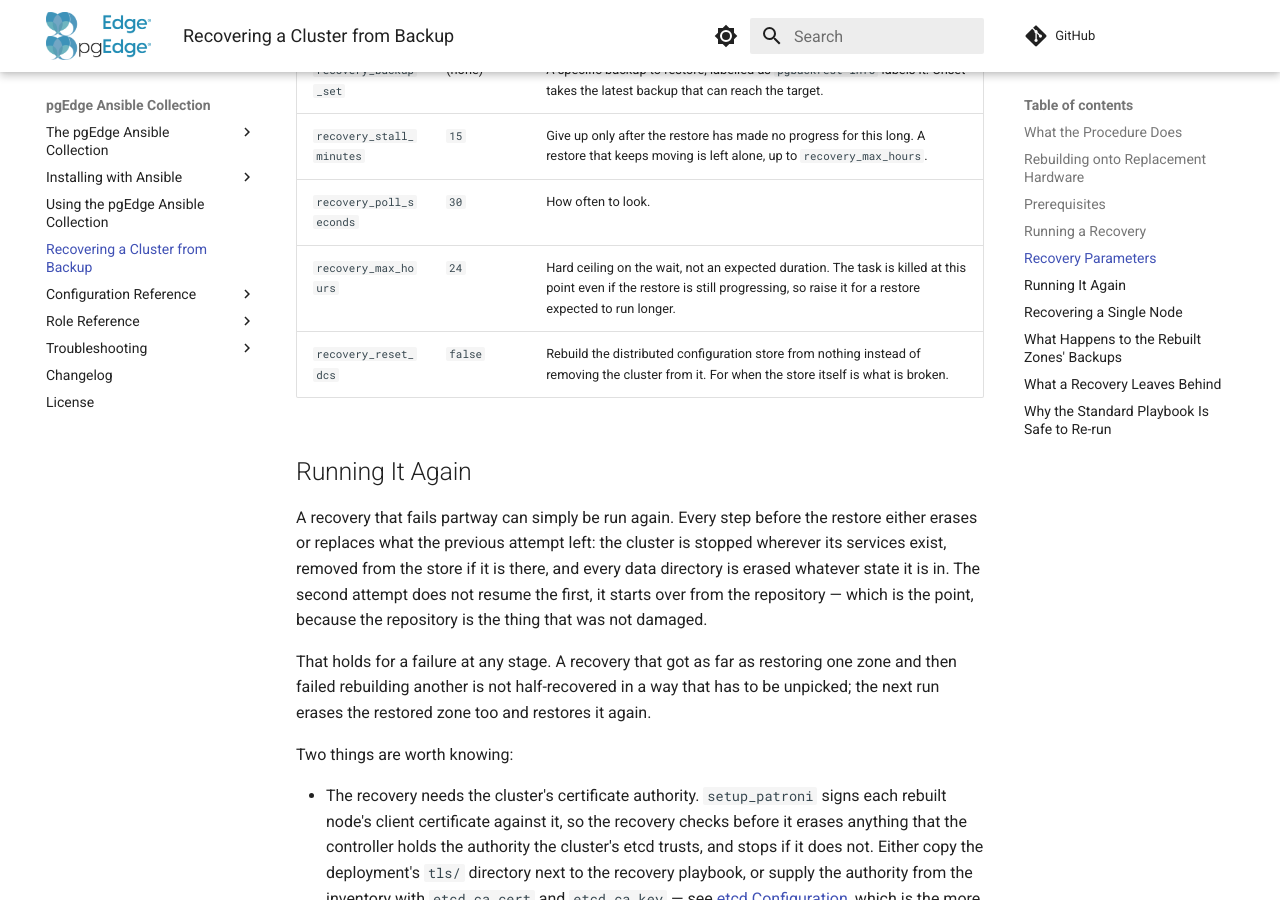
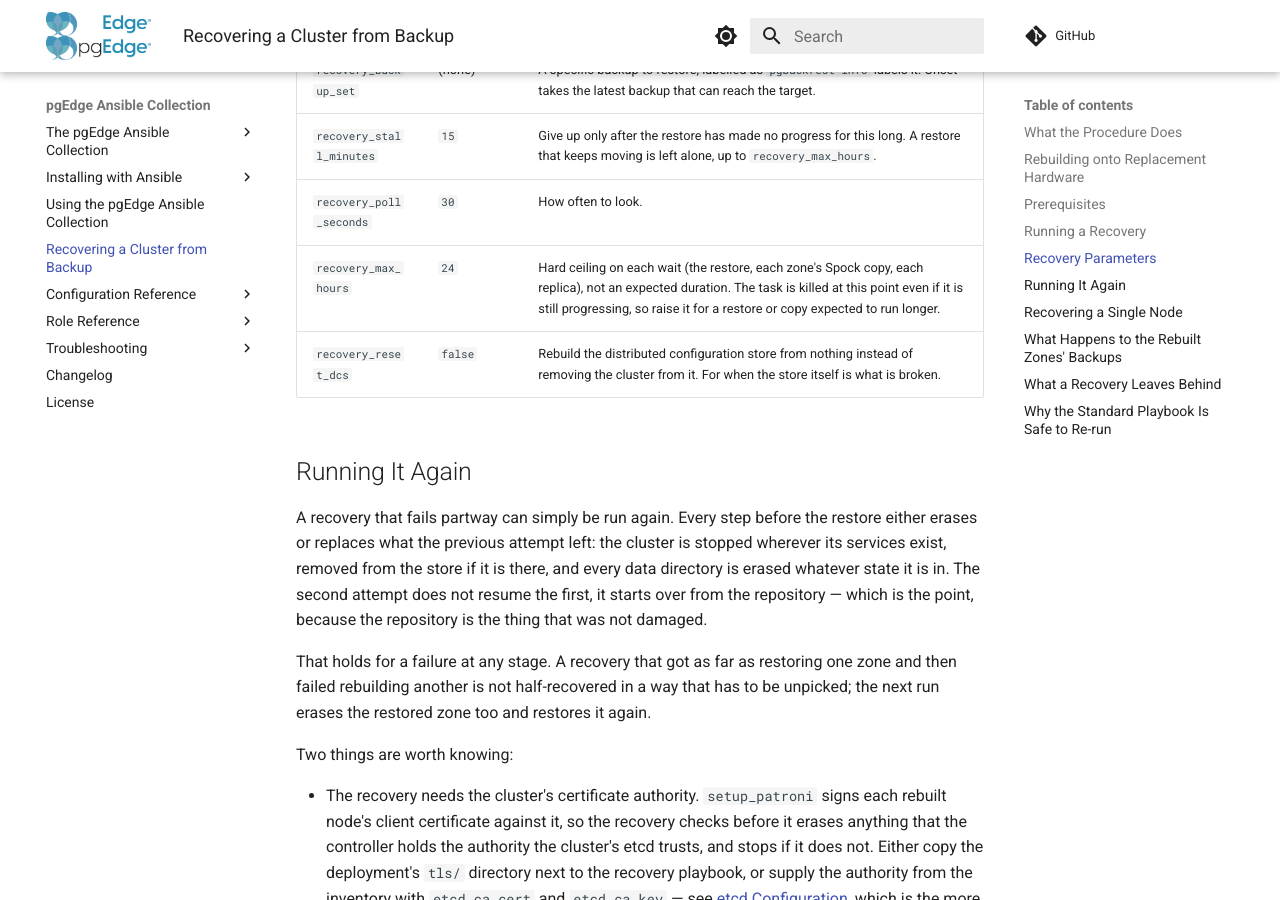
Before and after one commit to pgEdge/pgedge-ansible, an MkDocs documentation site: the page built from docs/recovery.md, in a window 1280 px wide and 900 px high, scrolled down 3800 px. Built offline with MkDocs 1.6.1 and Material for MkDocs 9.7.7, drawn with Linux system fonts in a browser that asks for light colours; comment, search, counter and statistics services are not loaded.

Commit message:
Wait for the Spock refill under async
The refill is likely the longest step in the recovery, and the wait for
it held one SSH session open for the whole copy, which a dropped
connection would fail with every data directory already erased. It now
runs under async like the restore and replica waits, bounded by
recovery_max_hours.

Co-Authored-By: Claude Opus 5.5 (1M context) <noreply@anthropic.com>

```diff
--- a/docs/recovery.md
+++ b/docs/recovery.md
@@ -157,7 +157,7 @@ could reach rather than failing.
 | `recovery_backup_set` | (none) | A specific backup to restore, labelled as `pgbackrest info` labels it. Unset takes the latest backup that can reach the target. |
 | `recovery_stall_minutes` | `15` | Give up only after the restore has made no progress for this long. A restore that keeps moving is left alone, up to `recovery_max_hours`. |
 | `recovery_poll_seconds` | `30` | How often to look. |
-| `recovery_max_hours` | `24` | Hard ceiling on the wait, not an expected duration. The task is killed at this point even if the restore is still progressing, so raise it for a restore expected to run longer. |
+| `recovery_max_hours` | `24` | Hard ceiling on each wait (the restore, each zone's Spock copy, each replica), not an expected duration. The task is killed at this point even if it is still progressing, so raise it for a restore or copy expected to run longer. |
 | `recovery_reset_dcs` | `false` | Rebuild the distributed configuration store from nothing instead of removing the cluster from it. For when the store itself is what is broken. |
 
 ## Running It Again
```
Also changed, not shown: docs/configuration/backup.md (+1 -1 lines), 1 other file.
